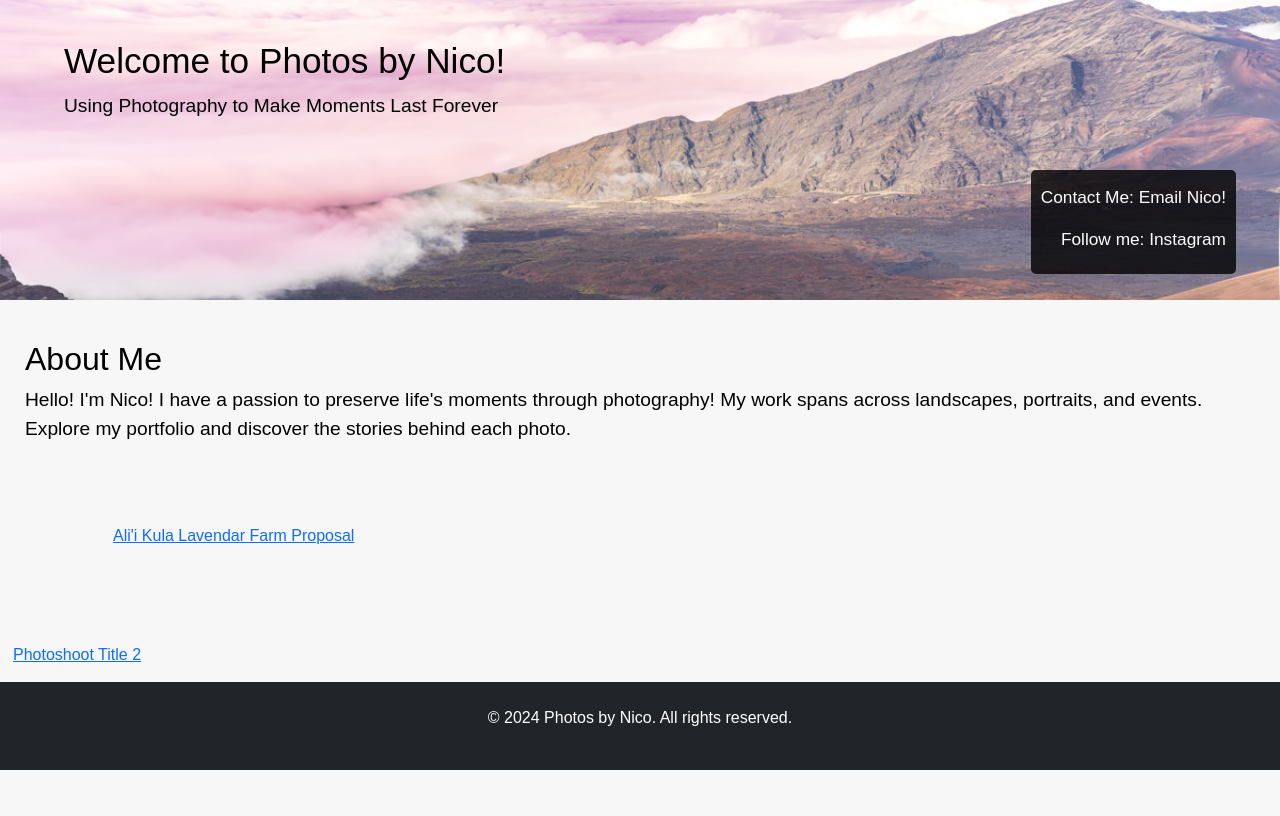
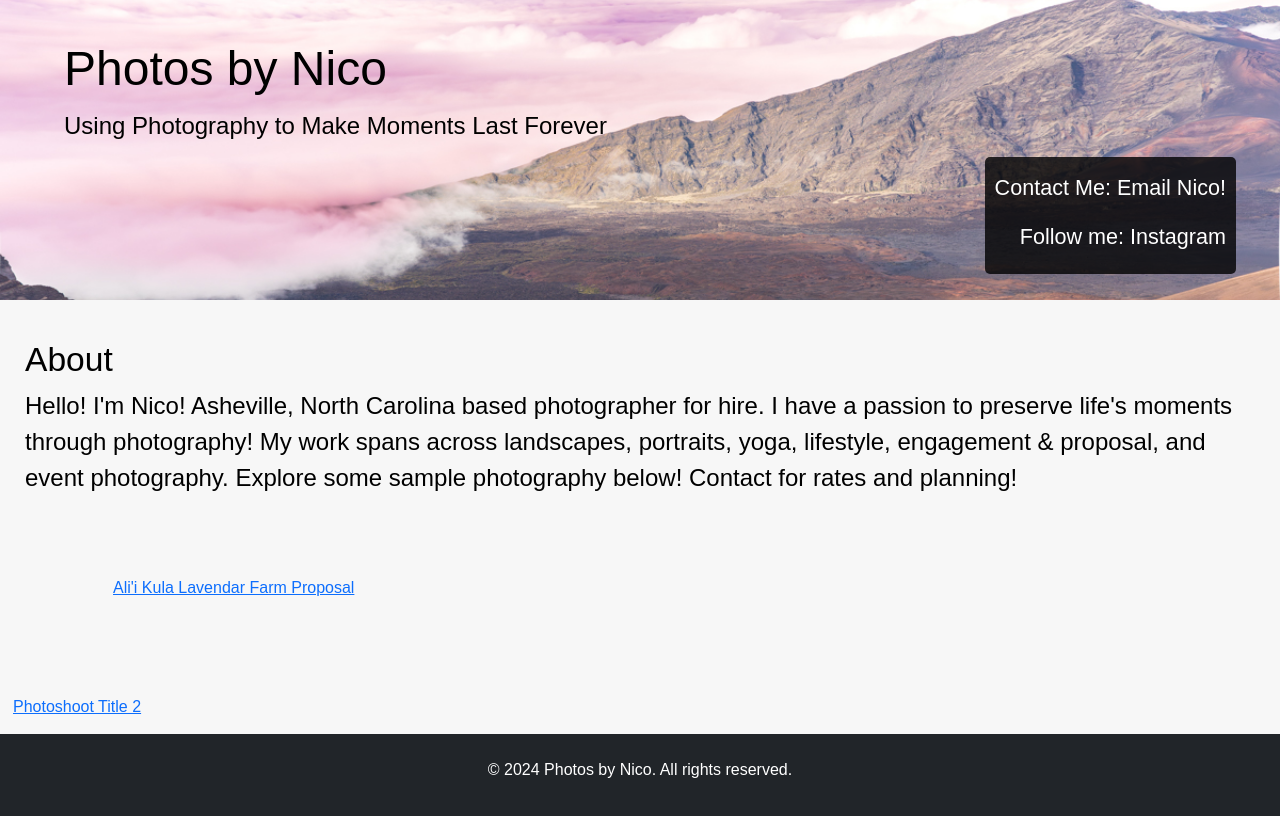
Before and after one commit to Photos-with-Nico/Photos-with-Nico.github.io, a plain HTML site: page index.html in a window 1280 px wide. Drawn offline with nearby package versions, Linux system fonts and the light colour scheme.

Commit message:
Adds some font size formatting

```diff
--- a/assets/styles.css
+++ b/assets/styles.css
@@ -238,12 +238,12 @@ footer {
   }
 
   .banner h1 {
-    font-size: 1.6em;
+    font-size: 1.8em;
     /* Adjust font size */
   }
 
   .banner p {
-    font-size: 0.9em;
+    font-size: 1em;
     /* Adjust font size */
   }
 
@@ -292,12 +292,12 @@ footer {
   }
 
   .banner h1 {
-    font-size: 1.8em;
+    font-size: 2em;
     /* Adjust font size */
   }
 
   .banner p {
-    font-size: .95em;
+    font-size: 1em;
     /* Adjust font size */
   }
 
@@ -346,12 +346,12 @@ footer {
   }
 
   .banner h1 {
-    font-size: 2.2em;
+    font-size: 3em;
     /* Larger font size for desktops */
   }
 
   .banner p {
-    font-size: 1.2em;
+    font-size: 1.5em;
     /* Larger font size for desktops */
   }
 
@@ -362,7 +362,7 @@ footer {
     /* Default positioning */
     padding: 5px 10px;
     /* Reduced padding for a slightly more compact look */
-    font-size: 0.9em;
+    font-size: .9em;
     /* Adjust font size for readability */
     max-width: 35%;
     /* Restrict width to ensure no overlap */
@@ -375,11 +375,11 @@ footer {
   }
 
   .content h2 {
-    font-size: 2em;
+    font-size: 2.1em;
   }
 
   .content p {
-    font-size: 1.2em;
+    font-size: 1.5em;
   }
 }
 
--- a/index.html
+++ b/index.html
@@ -17,7 +17,7 @@
   <header class="banner">
     <div class="banner-content d-flex flex-column justify-content-between h-100">
       <div class="banner-text text-start ms-4">
-        <h1>Welcome to Photos by Nico!</h1>
+        <h1>Photos by Nico</h1>
         <p>Using Photography to Make Moments Last Forever</p>
       </div>
       <!-- Contact Information inside the Banner -->
@@ -33,10 +33,9 @@
 
   <!-- About Section -->
   <section class="content" id="about">
-    <h2>About Me</h2>
-    <p>Hello! I'm Nico! I have a passion to preserve life's moments through photography! My work spans across
-      landscapes,
-      portraits, and events. Explore my portfolio and discover the stories behind each photo.</p>
+    <h2>About</h2>
+    <p>Hello! I'm Nico! Asheville, North Carolina based photographer for hire. I have a passion to preserve life's moments through photography! My work spans across
+      landscapes, portraits, yoga, lifestyle, engagement & proposal, and event photography. Explore some sample photography below! Contact for rates and planning!</p>
   </section>
 
   <!-- Collapsible Photo Gallery Section using Bootstrap Collapse Component -->
```
